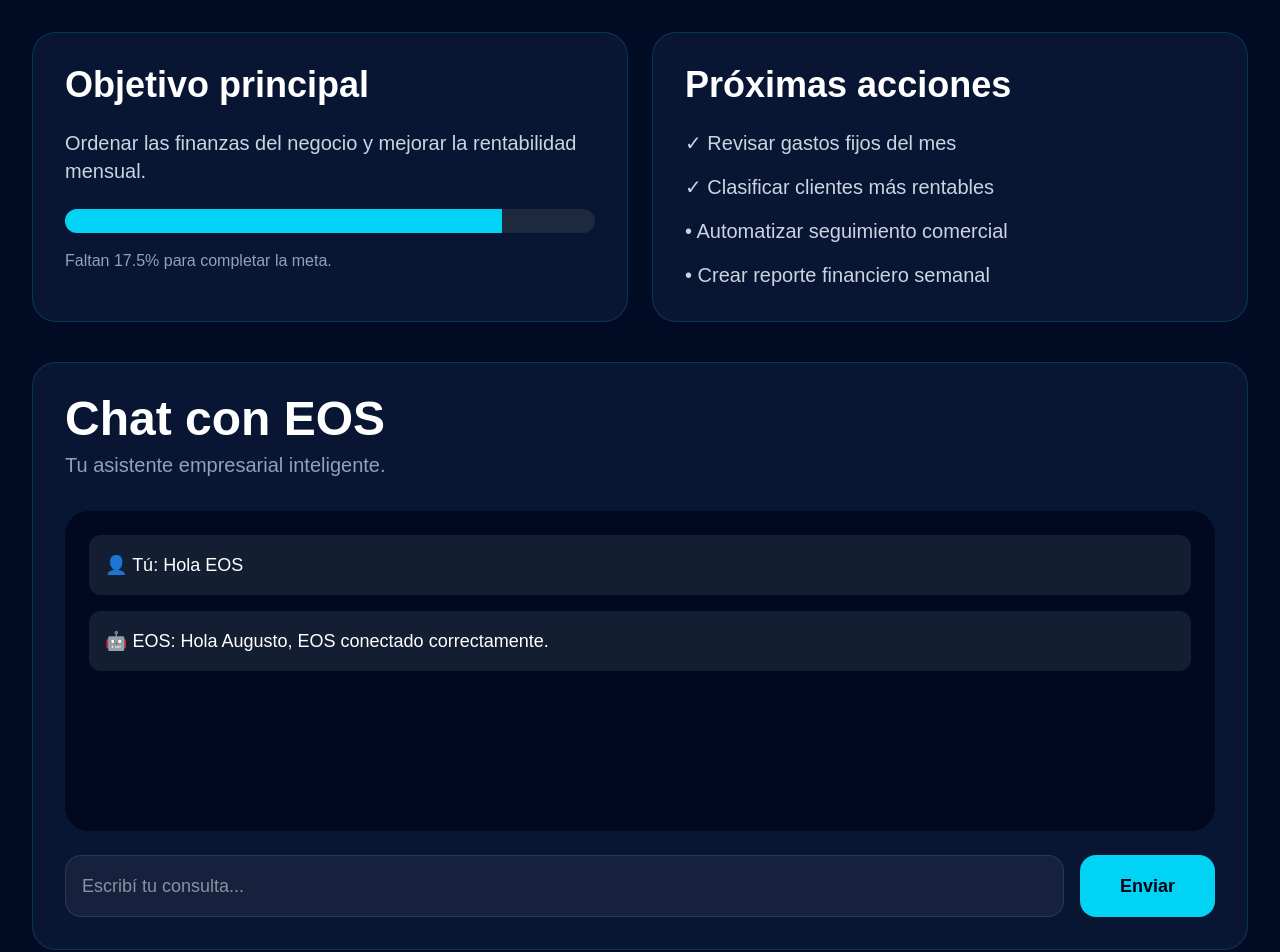
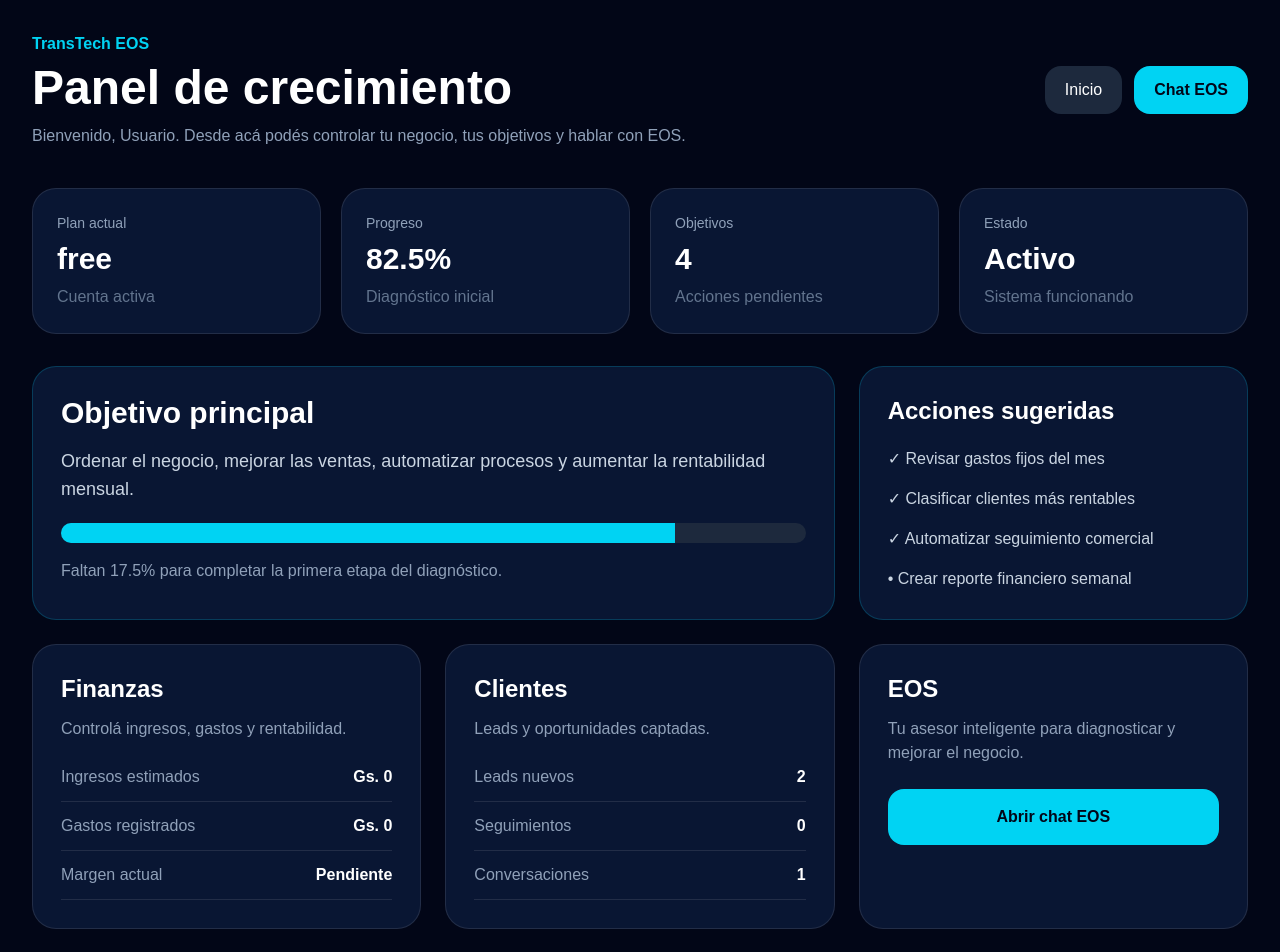
Before and after one commit to barretoa109-dot/transtech-eos, a Next.js app: page /dashboard in a window 1280 px wide. Shown: the top 952 px of the page. Built offline with nearby package versions, Linux system fonts and the light colour scheme.

Commit message:
Final dashboard and login

```diff
--- a/app/dashboard/page.tsx
+++ b/app/dashboard/page.tsx
@@ -1,154 +1,127 @@
 "use client";
 
-import { useState } from "react";
+import { useEffect, useState } from "react";
 
 export default function DashboardPage() {
-  const [mensaje, setMensaje] = useState("");
-  const [historial, setHistorial] = useState<string[]>([
-    "👤 Tú: Hola EOS",
-    "🤖 EOS: Hola Augusto, EOS conectado correctamente.",
-  ]);
+  const [nombre, setNombre] = useState("Usuario");
+  const [plan, setPlan] = useState("free");
 
-  const nombre = "Augusto";
-  const plan = "Free";
-
-  const enviarMensaje = async () => {
-    if (!mensaje.trim()) return;
-
-    const textoUsuario = mensaje;
-
-    setHistorial((prev) => [
-      ...prev,
-      `👤 Tú: ${textoUsuario}`,
-      `🤖 EOS: Conectando con n8n...`,
-    ]);
-
-    setMensaje("");
-
-    try {
-      const response = await fetch(
-        "https://transtechsrl.app.n8n.cloud/webhook/eos-chat",
-        {
-          method: "POST",
-          headers: {
-            "Content-Type": "application/json",
-          },
-          body: JSON.stringify({
-            nombre,
-            plan,
-            mensaje: textoUsuario,
-            origen: "dashboard-web",
-          }),
-        }
-      );
-
-      const texto = await response.text();
-
-      let respuestaFinal = texto;
-
-      try {
-        const json = JSON.parse(texto);
-
-        respuestaFinal =
-          json.respuesta ||
-          json.message ||
-          json.text ||
-          texto;
-      } catch {
-        respuestaFinal = texto;
-      }
-
-      setHistorial((prev) => [
-        ...prev.slice(0, -1),
-        `🤖 EOS: ${respuestaFinal}`,
-      ]);
-    } catch (error: any) {
-      setHistorial((prev) => [
-        ...prev.slice(0, -1),
-        `🤖 EOS: Error: ${error.message}`,
-      ]);
-    }
-  };
+  useEffect(() => {
+    setNombre(localStorage.getItem("usuario_nombre") || "Usuario");
+    setPlan(localStorage.getItem("usuario_plan") || "free");
+  }, []);
 
   return (
-    <main className="min-h-screen bg-[#020B24] text-white p-8">
+    <main className="min-h-screen bg-[#020617] text-white p-8">
       <section className="max-w-7xl mx-auto">
-        <div className="grid md:grid-cols-2 gap-6">
-          <div className="bg-[#091633] rounded-3xl p-8 border border-cyan-500/20">
-            <h2 className="text-4xl font-bold mb-6">
-              Objetivo principal
-            </h2>
-
-            <p className="text-xl text-slate-300 mb-6">
-              Ordenar las finanzas del negocio y mejorar la rentabilidad
-              mensual.
-            </p>
-
-            <div className="w-full bg-slate-800 rounded-full h-6 overflow-hidden">
-              <div className="bg-cyan-400 h-full w-[82.5%]" />
-            </div>
-
-            <p className="mt-4 text-slate-400">
-              Faltan 17.5% para completar la meta.
+        <div className="flex justify-between items-center mb-10">
+          <div>
+            <p className="text-cyan-400 font-bold">TransTech EOS</p>
+            <h1 className="text-5xl font-black mt-2">
+              Panel de crecimiento
+            </h1>
+            <p className="text-slate-400 mt-3">
+              Bienvenido, {nombre}. Desde acá podés controlar tu negocio, tus objetivos y hablar con EOS.
             </p>
           </div>
 
-          <div className="bg-[#091633] rounded-3xl p-8 border border-cyan-500/20">
-            <h2 className="text-4xl font-bold mb-6">
-              Próximas acciones
-            </h2>
-
-            <ul className="space-y-4 text-xl text-slate-300">
-              <li>✓ Revisar gastos fijos del mes</li>
-              <li>✓ Clasificar clientes más rentables</li>
-              <li>• Automatizar seguimiento comercial</li>
-              <li>• Crear reporte financiero semanal</li>
-            </ul>
+          <div className="flex gap-3">
+            <a href="/" className="px-5 py-3 rounded-2xl bg-slate-800">
+              Inicio
+            </a>
+            <a href="/eos" className="px-5 py-3 rounded-2xl bg-cyan-400 text-slate-950 font-bold">
+              Chat EOS
+            </a>
           </div>
         </div>
 
-        <div className="mt-10 bg-[#091633] rounded-3xl p-8 border border-cyan-500/20">
-          <h2 className="text-5xl font-bold mb-2">
-            Chat con EOS
-          </h2>
+        <div className="grid md:grid-cols-4 gap-5 mb-8">
+          <Card title="Plan actual" value={plan} text="Cuenta activa" />
+          <Card title="Progreso" value="82.5%" text="Diagnóstico inicial" />
+          <Card title="Objetivos" value="4" text="Acciones pendientes" />
+          <Card title="Estado" value="Activo" text="Sistema funcionando" />
+        </div>
 
-          <p className="text-slate-400 text-xl mb-8">
-            Tu asistente empresarial inteligente.
-          </p>
+        <div className="grid md:grid-cols-3 gap-6">
+          <section className="md:col-span-2 bg-[#091633] border border-cyan-400/20 rounded-3xl p-7">
+            <h2 className="text-3xl font-bold mb-4">Objetivo principal</h2>
+            <p className="text-slate-300 text-lg mb-5">
+              Ordenar el negocio, mejorar las ventas, automatizar procesos y aumentar la rentabilidad mensual.
+            </p>
 
-          <div className="bg-[#01081F] rounded-3xl p-6 min-h-[320px] max-h-[500px] overflow-y-auto">
-            {historial.map((item, index) => (
-              <div
-                key={index}
-                className="mb-4 bg-slate-800/70 rounded-xl p-4 text-lg"
-              >
-                {item}
-              </div>
-            ))}
-          </div>
+            <div className="w-full h-5 bg-slate-800 rounded-full overflow-hidden">
+              <div className="h-full bg-cyan-400 w-[82.5%]" />
+            </div>
 
-          <div className="mt-6 flex gap-4">
-            <input
-              value={mensaje}
-              onChange={(e) => setMensaje(e.target.value)}
-              onKeyDown={(e) => {
-                if (e.key === "Enter") {
-                  enviarMensaje();
-                }
-              }}
-              placeholder="Escribí tu consulta..."
-              className="flex-1 rounded-2xl border border-white/10 bg-white/5 p-4 text-lg outline-none"
-            />
+            <p className="text-slate-400 mt-4">
+              Faltan 17.5% para completar la primera etapa del diagnóstico.
+            </p>
+          </section>
 
-            <button
-              onClick={enviarMensaje}
-              className="rounded-2xl bg-cyan-400 px-10 font-bold text-slate-950 text-lg"
-            >
-              Enviar
-            </button>
-          </div>
+          <section className="bg-[#091633] border border-cyan-400/20 rounded-3xl p-7">
+            <h2 className="text-2xl font-bold mb-5">Acciones sugeridas</h2>
+            <ul className="space-y-4 text-slate-300">
+              <li>✓ Revisar gastos fijos del mes</li>
+              <li>✓ Clasificar clientes más rentables</li>
+              <li>✓ Automatizar seguimiento comercial</li>
+              <li>• Crear reporte financiero semanal</li>
+            </ul>
+          </section>
+
+          <section className="bg-[#091633] border border-white/10 rounded-3xl p-7">
+            <h2 className="text-2xl font-bold mb-3">Finanzas</h2>
+            <p className="text-slate-400 mb-6">
+              Controlá ingresos, gastos y rentabilidad.
+            </p>
+            <div className="space-y-3">
+              <Metric label="Ingresos estimados" value="Gs. 0" />
+              <Metric label="Gastos registrados" value="Gs. 0" />
+              <Metric label="Margen actual" value="Pendiente" />
+            </div>
+          </section>
+
+          <section className="bg-[#091633] border border-white/10 rounded-3xl p-7">
+            <h2 className="text-2xl font-bold mb-3">Clientes</h2>
+            <p className="text-slate-400 mb-6">
+              Leads y oportunidades captadas.
+            </p>
+            <div className="space-y-3">
+              <Metric label="Leads nuevos" value="2" />
+              <Metric label="Seguimientos" value="0" />
+              <Metric label="Conversaciones" value="1" />
+            </div>
+          </section>
+
+          <section className="bg-[#091633] border border-white/10 rounded-3xl p-7">
+            <h2 className="text-2xl font-bold mb-3">EOS</h2>
+            <p className="text-slate-400 mb-6">
+              Tu asesor inteligente para diagnosticar y mejorar el negocio.
+            </p>
+            <a href="/eos" className="block text-center bg-cyan-400 text-slate-950 font-black rounded-2xl py-4">
+              Abrir chat EOS
+            </a>
+          </section>
         </div>
       </section>
     </main>
   );
 }
+
+function Card({ title, value, text }: any) {
+  return (
+    <div className="bg-[#091633] border border-white/10 rounded-3xl p-6">
+      <p className="text-slate-400 text-sm">{title}</p>
+      <h3 className="text-3xl font-black mt-2">{value}</h3>
+      <p className="text-slate-500 mt-2">{text}</p>
+    </div>
+  );
+}
+
+function Metric({ label, value }: any) {
+  return (
+    <div className="flex justify-between border-b border-white/10 pb-3">
+      <span className="text-slate-400">{label}</span>
+      <strong>{value}</strong>
+    </div>
+  );
+}
--- a/app/login/page.tsx
+++ b/app/login/page.tsx
@@ -2,46 +2,61 @@
 
 import { useState } from "react";
 
-export default function Login() {
+export default function LoginPage() {
   const [nombre, setNombre] = useState("");
   const [whatsapp, setWhatsapp] = useState("");
 
-  async function entrar() {
-    if (!whatsapp) {
+  function entrar() {
+    if (!whatsapp.trim()) {
       alert("Ingresá tu WhatsApp");
       return;
     }
 
-    const usuario = {
-      id: whatsapp,
-      nombre: nombre || "Usuario",
-      whatsapp,
-      plan: "free",
-    };
-
-    localStorage.setItem("usuario_id", usuario.id);
-    localStorage.setItem("usuario_nombre", usuario.nombre);
-    localStorage.setItem("usuario_plan", usuario.plan);
+    localStorage.setItem("usuario_id", whatsapp);
+    localStorage.setItem("usuario_nombre", nombre || "Usuario");
+    localStorage.setItem("usuario_plan", "free");
 
     window.location.href = "/dashboard";
   }
 
   return (
-    <main className="min-h-screen flex items-center justify-center bg-[#020617] text-white">
-      <div className="w-full max-w-md rounded-3xl border border-white/10 bg-slate-900/70 p-10">
-        <p className="text-cyan-400 font-bold text-xl">TransTech EOS</p>
-        <h1 className="mt-4 text-6xl font-black leading-none">Acceder al sistema</h1>
-        <p className="mt-4 text-slate-400">Ingresá con tu WhatsApp para ver tu panel.</p>
+    <main className="min-h-screen bg-[#020617] text-white flex items-center justify-center p-6">
+      <section className="w-full max-w-md bg-[#091633] border border-cyan-400/20 rounded-3xl p-8">
+        <p className="text-cyan-400 font-bold mb-2">TransTech EOS</p>
+        <h1 className="text-4xl font-black mb-4">
+          Accedé a tu sistema
+        </h1>
+        <p className="text-slate-400 mb-8">
+          Ingresá con tu nombre y WhatsApp para abrir tu panel.
+        </p>
 
-        <div className="mt-8 space-y-4">
-          <input className="w-full rounded-2xl border border-white/10 bg-slate-800 p-4 outline-none" placeholder="Nombre" value={nombre} onChange={(e) => setNombre(e.target.value)} />
-          <input className="w-full rounded-2xl border border-white/10 bg-slate-800 p-4 outline-none" placeholder="WhatsApp" value={whatsapp} onChange={(e) => setWhatsapp(e.target.value)} />
+        <div className="space-y-4">
+          <input
+            className="w-full rounded-2xl bg-slate-800 border border-white/10 p-4 outline-none"
+            placeholder="Nombre"
+            value={nombre}
+            onChange={(e) => setNombre(e.target.value)}
+          />
 
-          <button onClick={entrar} className="w-full rounded-2xl bg-cyan-400 py-4 text-xl font-bold text-slate-950">
+          <input
+            className="w-full rounded-2xl bg-slate-800 border border-white/10 p-4 outline-none"
+            placeholder="WhatsApp"
+            value={whatsapp}
+            onChange={(e) => setWhatsapp(e.target.value)}
+          />
+
+          <button
+            onClick={entrar}
+            className="w-full rounded-2xl bg-cyan-400 text-slate-950 py-4 text-xl font-black"
+          >
             Entrar
           </button>
         </div>
-      </div>
+
+        <a href="/" className="block text-center text-slate-400 mt-6">
+          Volver al inicio
+        </a>
+      </section>
     </main>
   );
 }
```
